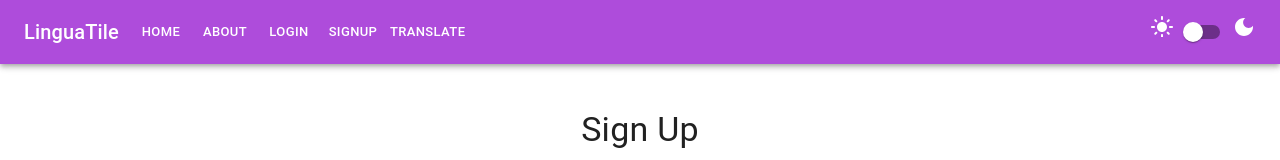
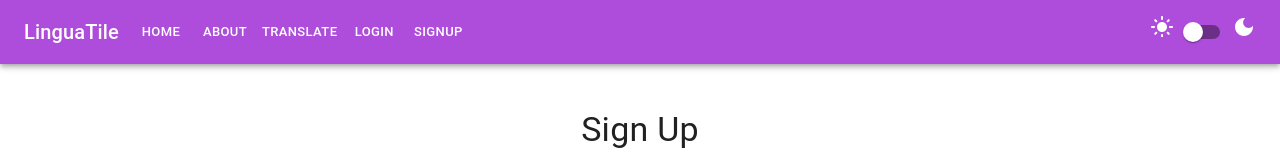
Before and after one commit to zliel/lingua-tile, a React (Create React App) app: page /signup in a window 1280 px wide. Shown: the top 160 px of the page. Built offline with nearby package versions, Linux system fonts and the light colour scheme.

Commit message:
Used the AuthContext to show login/signup when the user isn't logged in, and logout when they are

```diff
--- a/src/Components/NavBar.js
+++ b/src/Components/NavBar.js
@@ -3,9 +3,18 @@ import {AppBar, Box, Button, Icon, Stack, Switch, Toolbar, Typography} from "@mu
 import {useTheme} from "@mui/material/styles";
 import {DarkMode, LightMode} from "@mui/icons-material";
 import {Link} from "react-router-dom"
+import AuthContext from '../AuthContext';
 
 function NavBar(props) {
-    const pages = [{name: "Home", endpoint: "/home"}, {name: "About", endpoint: "/about"}, {name: "Login", endpoint: "/login"}, {name: "Signup", endpoint: "/signup"}, {name: "Translate", endpoint: "/translate"}]
+    const { auth, logout } = React.useContext(AuthContext);
+    const pages = [{name: "Home", endpoint: "/home"}, {name: "About", endpoint: "/about"}, {name: "Translate", endpoint: "/translate"}]
+
+    if (auth.isLoggedIn) {
+        pages.push({name: "Logout", endpoint: "/logout", action: logout});
+    } else {
+        pages.push({name: "Login", endpoint: "/login"});
+        pages.push({name: "Signup", endpoint: "/signup"});
+    }
     const theme = useTheme();
     return (
         <AppBar position={"static"} enableColorOnDark>
@@ -15,7 +24,7 @@ function NavBar(props) {
                 </Typography>
                 <Box sx={{flexGrow: 1}}>
                     {pages.map((page) =>
-                        <Button variant={"text"} key={page.name} color={"inherit"} size={"small"}>
+                        <Button variant={"text"} key={page.name} color={"inherit"} size={"small"} onClick={page.action ? page.action : null}>
                             <Link to={page.endpoint} style={{textDecoration: "none", color: theme.palette.primary.contrastText}} key={page.endpoint}>{page.name}</Link>
                         </Button>
                     )}
```
